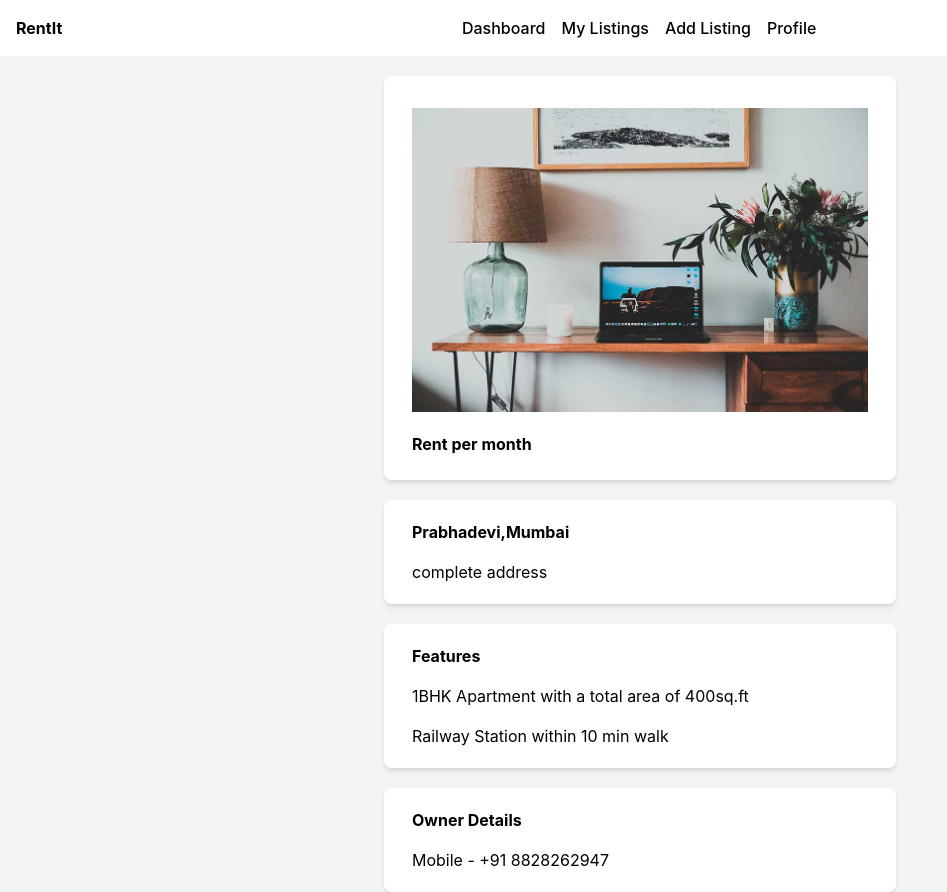
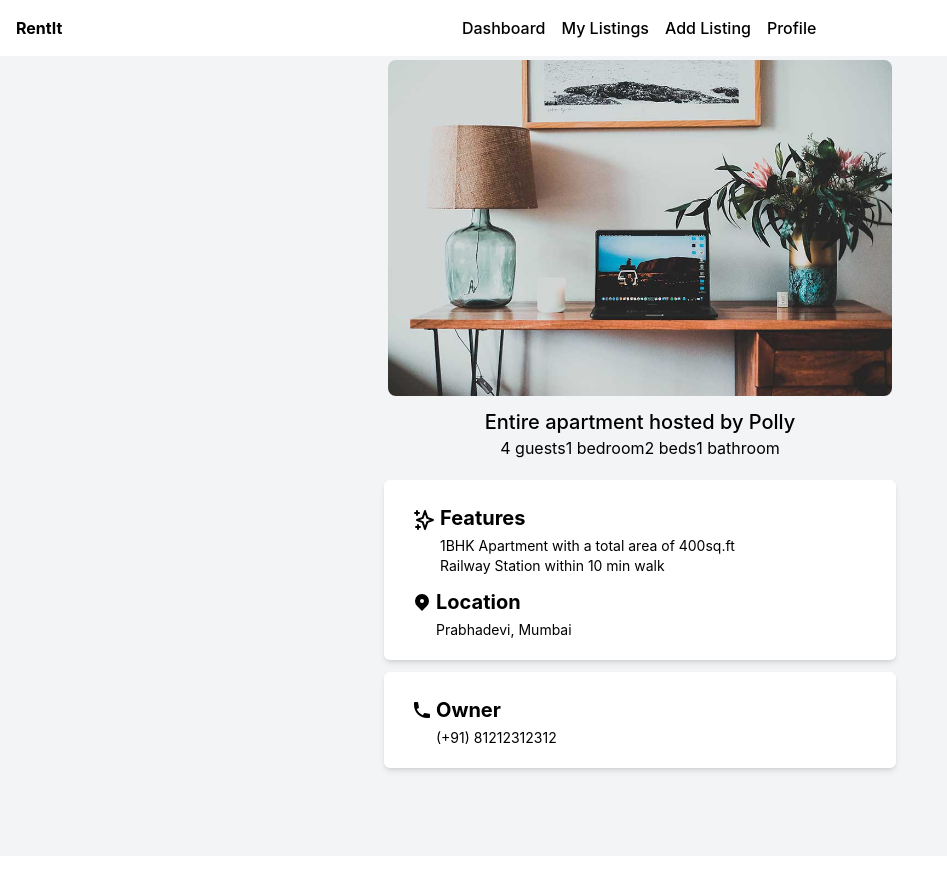
Before and after one commit to Pawan42002/RentIt, a React (Create React App) app in the folder client/: page /listings in a window 1280 px wide. Shown: the whole page, without its empty margins (0-947 px from the left). After the commit the page ends 856 px from the top, so only its background shows below. Built offline with nearby package versions, Linux system fonts and the light colour scheme.

Commit message:
some modifications in detaillisting

```diff
--- a/client/src/Components/Profile.js
+++ b/client/src/Components/Profile.js
@@ -35,9 +35,6 @@ const Profile = () => {
 						}}
 					/>
 				</div>
-        <div className={containerStyle}>
-          <h1 className="text-xl text-gray-500">My Listings</h1>
-        </div>
 			</div>
 		</div>
 	);
--- a/client/src/Containers/DetailListing.js
+++ b/client/src/Containers/DetailListing.js
@@ -1,28 +1,94 @@
 import React from "react";
 import image from "../Assets/image-1.jpg";
+const starSVG = (
+	<svg
+		xmlns="http://www.w3.org/2000/svg"
+		class="h-6 w-6"
+		fill="none"
+		viewBox="0 0 24 24"
+		stroke="currentColor"
+		stroke-width="2"
+	>
+		<path
+			stroke-linecap="round"
+			stroke-linejoin="round"
+			d="M5 3v4M3 5h4M6 17v4m-2-2h4m5-16l2.286 6.857L21 12l-5.714 2.143L13 21l-2.286-6.857L5 12l5.714-2.143L13 3z"
+		/>
+	</svg>
+);
+
+const locationSVG = (
+	<svg
+		xmlns="http://www.w3.org/2000/svg"
+		class="h-5 w-5"
+		viewBox="0 0 20 20"
+		fill="currentColor"
+	>
+		<path
+			fill-rule="evenodd"
+			d="M5.05 4.05a7 7 0 119.9 9.9L10 18.9l-4.95-4.95a7 7 0 010-9.9zM10 11a2 2 0 100-4 2 2 0 000 4z"
+			clip-rule="evenodd"
+		/>
+	</svg>
+);
+
+const phoneSVG = (
+	<svg
+		xmlns="http://www.w3.org/2000/svg"
+		class="h-5 w-5"
+		viewBox="0 0 20 20"
+		fill="currentColor"
+	>
+		<path d="M2 3a1 1 0 011-1h2.153a1 1 0 01.986.836l.74 4.435a1 1 0 01-.54 1.06l-1.548.773a11.037 11.037 0 006.105 6.105l.774-1.548a1 1 0 011.059-.54l4.435.74a1 1 0 01.836.986V17a1 1 0 01-1 1h-2C7.82 18 2 12.18 2 5V3z" />
+	</svg>
+);
 const DetailListing = () => {
 	let containerStyle =
-    "flex flex-col justify-center space-y-4 bg-white mt-5 shadow-md rounded-lg px-7 p-5";
+		"flex flex-col justify-center bg-white mt-3 shadow-md rounded-md px-7 p-5";
+
 	return (
 		<>
-      <div className="bg-gray-100">
+			<div className="bg-gray-100 h-screen">
 				<div className="flex flex-col max-w-lg  rounded-lg  mx-auto bg-gray-100">
-          <div className={containerStyle + " pb-5"}>
-            <img src={image} className="mt-3" />
-            <div className="font-bold py-1">Rent per month</div>
+					<div>
+						<img src={image} className="p-1 rounded-xl"/>
+            <div className="text-center p-2">
+              <div className="text-xl font-medium">Entire apartment hosted by Polly</div>
+              <p>4 guests1 bedroom2 beds1 bathroom</p>
+            </div>
 					</div>
 					<div className={containerStyle + " pb-5"}>
-            <div className="font-bold">Prabhadevi,Mumbai</div>
-            <div>complete address</div>
-          </div>
-          <div className={containerStyle + " pb-5"}>
-            <div className="font-bold">Features</div>
+						<div className="flex flex-row mb-2">
+							<div className="mt-2">{starSVG}</div>
+							<div>
+								<div className="text-xl font-bold p-1">Features</div>
+								<div className="px-1 text-sm">
 									<div>1BHK Apartment with a total area of 400sq.ft</div>
 									<div>Railway Station within 10 min walk</div>
 								</div>
+							</div>
+						</div>
+
+						<div className="flex flex-row">
+							<div className="mt-2">{locationSVG}</div>
+							<div>
+								<div className="text-xl font-bold p-1">Location</div>
+								<div className="px-1 text-sm">
+									<div>Prabhadevi, Mumbai</div>
+								</div>
+							</div>
+						</div>
+					</div>
 					<div className={containerStyle + " pb-5"}>
-            <div className="font-bold">Owner Details</div>
-            <div>Mobile - +91 8828262947</div>
+						<div className="flex flex-row">
+							<div className="mt-2">{phoneSVG}</div>
+							<div>
+								<div className="text-xl font-bold p-1">Owner</div>
+								<div className="px-1 text-sm">
+									<div>(+91) 81212312312</div>
+								</div>
+							</div>
+						</div>
 					</div>
 				</div>
 			</div>
```
Lines whose indentation alone changed are shown as unchanged.
